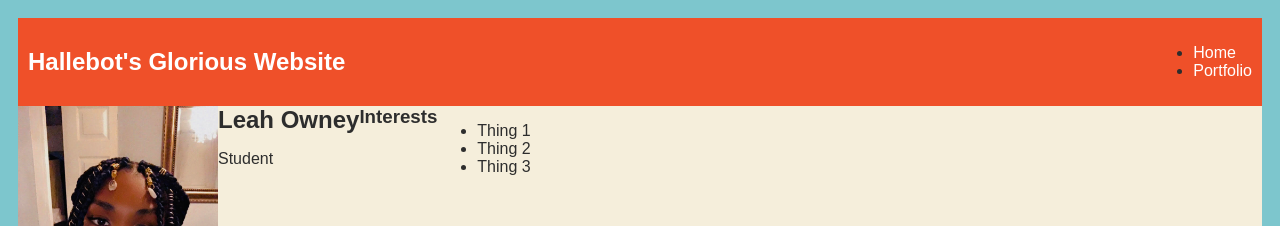
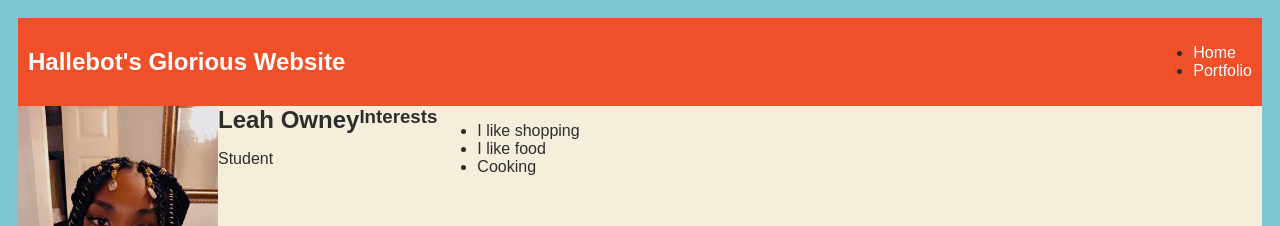
Before and after one commit to Theleemegan/Theleemegan.github.io, a plain HTML site: page index.html in a window 1280 px wide. Shown: the top 226 px of the page. Drawn offline with Linux system fonts and the light colour scheme.

Commit message:
update 2

```diff
--- a/index.html
+++ b/index.html
@@ -103,9 +103,9 @@
 
         <h3>Interests</h3>
         <ul>
-            <li>Thing 1</li>
-            <li>Thing 2</li>
-            <li>Thing 3</li>
+            <li> I like shopping</li>
+            <li>I like food</li>
+            <li>Cooking</li>
         </ul>
         </div>
 
```
